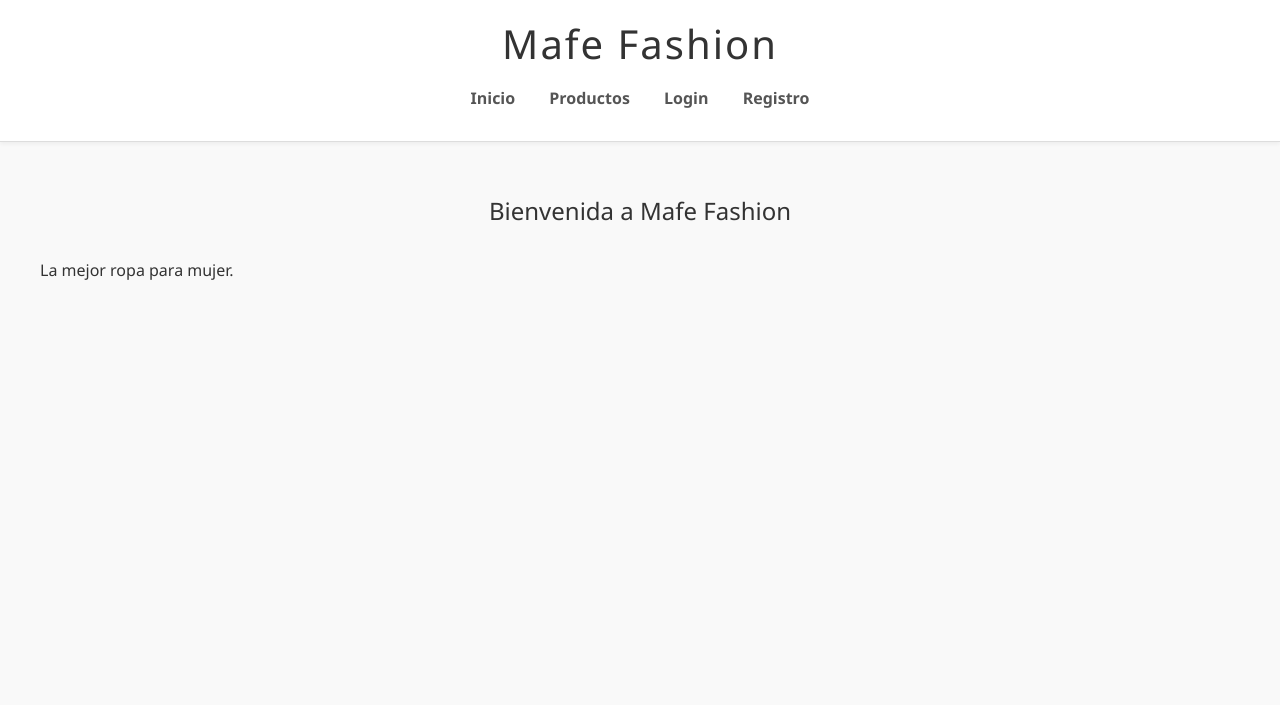
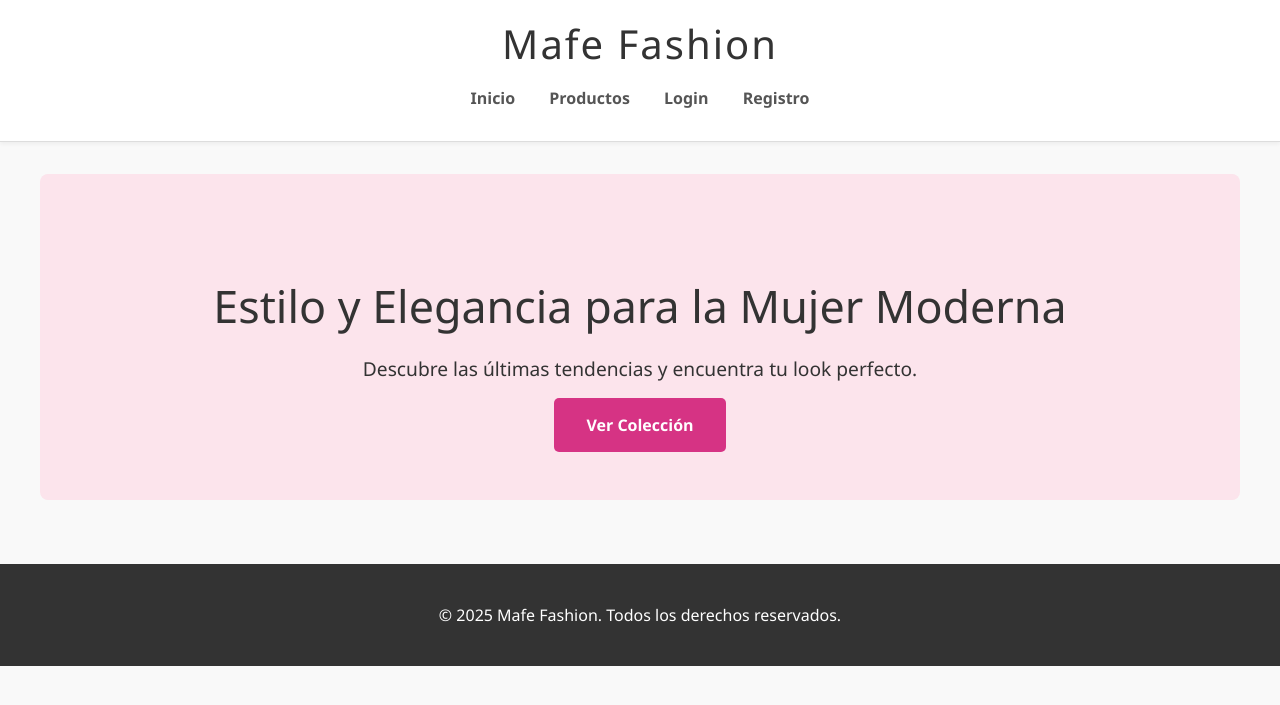
Before and after one commit to JuanManz21/mafefashion, a PHP site: page / in a window 1280 px wide. Shown: the top 705 px of the page. Run offline with PHP 8.4, Linux system fonts and the light colour scheme.

Commit message:
feat: Enhance visual design and improve user experience
This commit introduces significant visual enhancements and usability improvements to the Mafe Fashion online store.

Key changes include:
- A redesigned homepage with a "hero" section and a clear call-to-action.
- Centered helper text on login and registration forms for better alignment.
- A consistent footer added to all pages.
- General style improvements, including an updated header and more subtle visual effects, to create a more professional and appealing look.

```diff
--- a/admin/add_product.php
+++ b/admin/add_product.php
@@ -28,5 +28,6 @@ if (!isset($_SESSION['is_admin']) || !$_SESSION['is_admin']) {
             <button type="submit">Añadir Producto</button>
         </form>
     </main>
+    <?php include '../includes/footer.php'; ?>
 </body>
 </html>
--- a/admin/index.php
+++ b/admin/index.php
@@ -76,5 +76,6 @@ include '../includes/db.php';
             ?>
         </table>
     </main>
+    <?php include '../includes/footer.php'; ?>
 </body>
 </html>
--- a/css/style.css
+++ b/css/style.css
@@ -148,6 +148,53 @@ form button:hover {
     background-color: #b0276a;
 }
 
+.form-footer {
+    text-align: center;
+    margin-top: 1rem;
+}
+
+/* Hero Section */
+.hero {
+    background: #fce4ec; /* Light pink background */
+    text-align: center;
+    padding: 4rem 2rem;
+    border-radius: 8px;
+}
+
+.hero-content h2 {
+    font-size: 2.8em;
+    font-weight: 300;
+    margin-bottom: 1rem;
+}
+
+.hero-content p {
+    font-size: 1.2em;
+    margin-bottom: 2rem;
+}
+
+.cta-button {
+    background-color: #d63384;
+    color: white;
+    padding: 1rem 2rem;
+    text-decoration: none;
+    border-radius: 5px;
+    font-weight: bold;
+    transition: background-color 0.3s ease;
+}
+
+.cta-button:hover {
+    background-color: #b0276a;
+}
+
+/* Footer */
+footer {
+    background-color: #333;
+    color: white;
+    text-align: center;
+    padding: 1.5rem;
+    margin-top: 2rem;
+}
+
 /* Admin Panel Tables */
 table {
     width: 100%;
--- /dev/null
+++ b/includes/footer.php
@@ -0,0 +1,3 @@
+<footer>
+    <p>&copy; <?php echo date("Y"); ?> Mafe Fashion. Todos los derechos reservados.</p>
+</footer>
--- a/index.php
+++ b/index.php
@@ -17,8 +17,14 @@
     </nav>
   </header>
   <main>
-    <h2>Bienvenida a Mafe Fashion</h2>
-    <p>La mejor ropa para mujer.</p>
+    <section class="hero">
+        <div class="hero-content">
+            <h2>Estilo y Elegancia para la Mujer Moderna</h2>
+            <p>Descubre las últimas tendencias y encuentra tu look perfecto.</p>
+            <a href="products.php" class="cta-button">Ver Colección</a>
+        </div>
+    </section>
   </main>
+  <?php include 'includes/footer.php'; ?>
 </body>
 </html>
--- a/login.php
+++ b/login.php
@@ -25,7 +25,10 @@
       <input type="password" id="password" name="password" required>
       <button type="submit">Login</button>
     </form>
-    <p>¿No tienes una cuenta? <a href="register.php">Regístrate aquí</a></p>
+    <div class="form-footer">
+        <p>¿No tienes una cuenta? <a href="register.php">Regístrate aquí</a></p>
+    </div>
   </main>
+  <?php include 'includes/footer.php'; ?>
 </body>
 </html>
--- a/products.php
+++ b/products.php
@@ -39,5 +39,6 @@
       ?>
     </div>
   </main>
+  <?php include 'includes/footer.php'; ?>
 </body>
 </html>
--- a/register.php
+++ b/register.php
@@ -27,7 +27,10 @@
       <input type="password" id="password" name="password" required>
       <button type="submit">Registrarse</button>
     </form>
-    <p>¿Ya tienes una cuenta? <a href="login.php">Inicia sesión aquí</a></p>
+    <div class="form-footer">
+        <p>¿Ya tienes una cuenta? <a href="login.php">Inicia sesión aquí</a></p>
+    </div>
   </main>
+  <?php include 'includes/footer.php'; ?>
 </body>
 </html>
```
